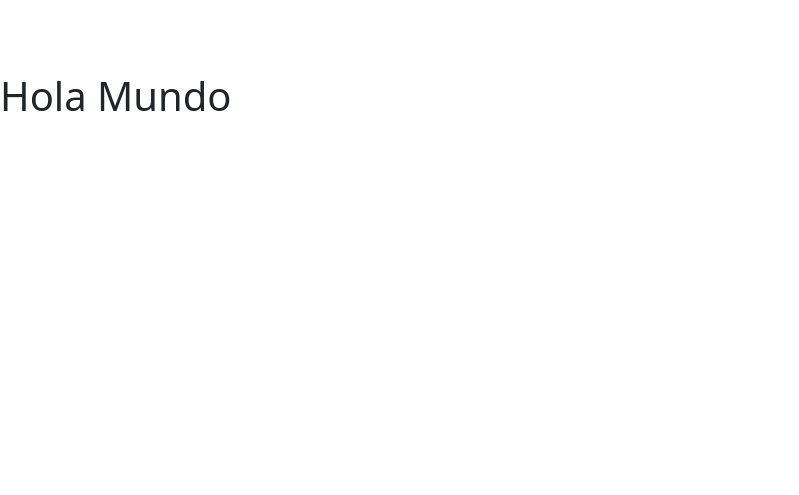
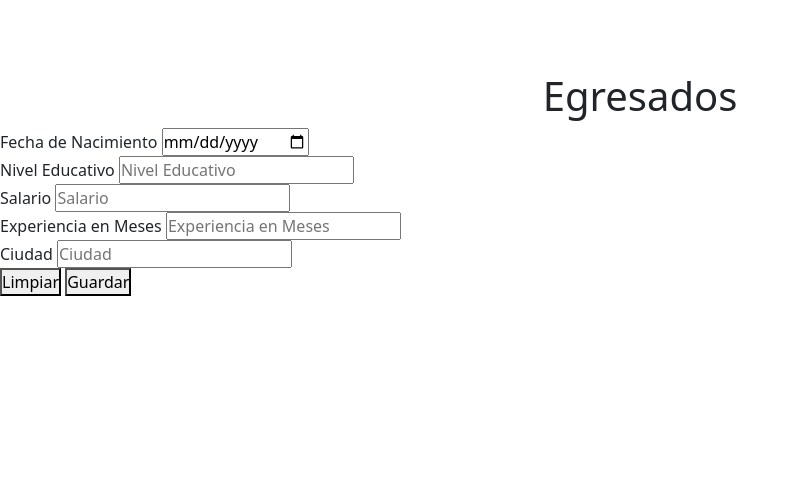
Before and after one commit to JuanFelipeRestrepoBuitrago/HUG, a Django app: page /administrador/ in a window 1280 px wide. Shown: the top 495 px of the page, without its empty margins (0-799 px from the left). Run offline with Django 4.2, Linux system fonts and the light colour scheme; the visitor is signed in with stand-in values (Sample User, id 1); some libraries are stand-ins or nearby versions.

Commit message:
Form Creation Structure for Egresados

```diff
--- a/crudEgresados/templates/egresados.html
+++ b/crudEgresados/templates/egresados.html
@@ -1,12 +1,55 @@
 {% extends 'base/base.html' %}
 
-{% block title %}{% endblock %}
+{% block title %}Egresados{% endblock %}
 
 {% block css %}
 {% endblock %}
 
 {% block content %}
-    <h1>Hola Mundo</h1>
+    <section class="main-container">
+        <h1 class="text-center">Egresados</h1>
+        <div class="messages-container">
+            {% if messages %}
+                <ul class="messages">
+                    {% for message in messages %}
+                        <li class="alert alert-dismissible alert-{% if message.tags == 'error' %}danger{% else %}{{ message.tags }}{% endif %}">
+                            <strong class="text-dark">{{ message }}</strong>
+                            <button type="button" class="btn-close" data-bs-dismiss="alert">
+
+                            </button>
+                        </li>
+                    {% endfor %}
+                </ul>
+            {% endif %}
+        </div>
+        <form action="{% url 'egresados' %}" method="post" class="custom-card">
+            {% csrf_token %}
+            <div class="form-item">
+                <label for="fecha_nacimiento">Fecha de Nacimiento</label>
+                <input type="date" name="fecha_nacimiento" id="fecha_nacimiento" placeholder="Fecha de nacimiento">
+            </div>
+            <div class="form-item">
+                <label for="nivel_educativo">Nivel Educativo</label>
+                <input type="text" name="nivel_educativo" id="nivel_educativo" placeholder="Nivel Educativo">
+            </div>
+            <div class="form-item">
+                <label for="salario">Salario</label>
+                <input type="number" name="salario" id="salario" placeholder="Salario">
+            </div>
+            <div class="form-item">
+                <label for="experiencia_meses">Experiencia en Meses</label>
+                <input type="number" name="experiencia_meses" id="experiencia_meses" placeholder="Experiencia en Meses">
+            </div>
+            <div class="form-item">
+                <label for="ciudad">Ciudad</label>
+                <input type="text" name="ciudad" id="ciudad" placeholder="Ciudad">
+            </div>
+            <div class="form-group-item buttons-container">
+                <button type="reset" class="btnn btnn-secondary">Limpiar</button>
+                <button type="submit" class="btnn btnn-primary">Guardar</button>
+            </div>
+        </form>
+    </section>
 {% endblock %}
 
 {% block js %}
--- a/crudEgresados/views.py
+++ b/crudEgresados/views.py
@@ -21,3 +21,27 @@
         return render(request, 'egresados.html', {
             'egresados': egresados_objects
         })
+    elif request.method == 'POST':
+        fecha_nacimiento = request.POST.get('fecha_nacimiento')
+        if fecha_nacimiento == '' or fecha_nacimiento == ' ':
+            fecha_nacimiento = None
+        nivel_educativo = request.POST.get('nivel_educativo')
+        if nivel_educativo == '' or nivel_educativo == ' ':
+            nivel_educativo = None
+        salario = request.POST.get('salario')
+        if salario == '' or salario == ' ':
+            salario = None
+        experiencia_meses = request.POST.get('experiencia_meses')
+        if experiencia_meses == '' or experiencia_meses == ' ':
+            experiencia_meses = None
+        ciudad = request.POST.get('ciudad')
+        if ciudad == '' or ciudad == ' ':
+            ciudad = None
+
+        print(fecha_nacimiento)
+        print(nivel_educativo)
+        print(salario)
+        print(experiencia_meses)
+        print(ciudad)
+
+        return redirect('egresados')
```
